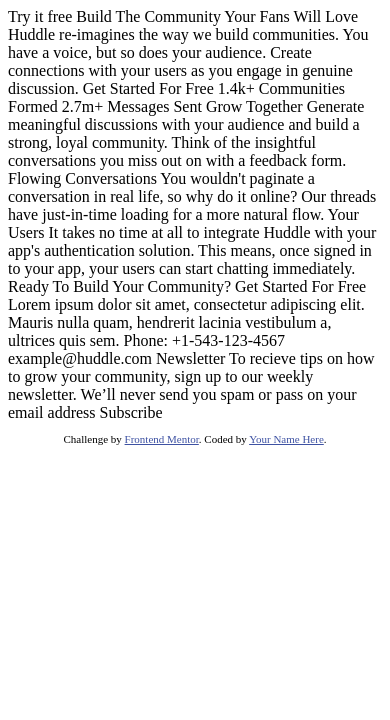
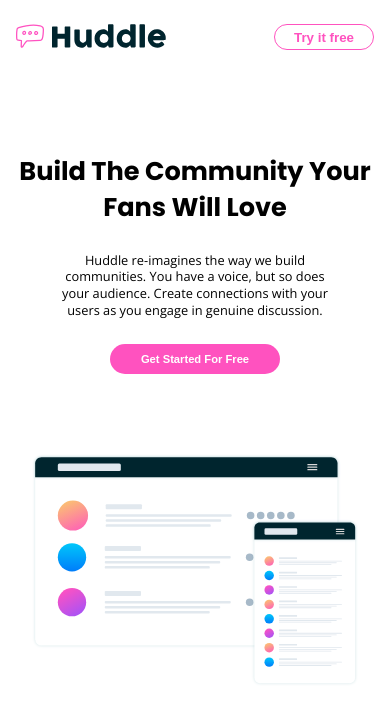
Before and after one commit to pe-salviano/huddle-landing-page-with-curved-sections-master, a plain HTML site: page index.html in a window 390 px wide. Drawn offline with nearby package versions, Linux system fonts and the light colour scheme.

Commit message:
projeto iniciado mobile first

```diff
--- a/index.html
+++ b/index.html
@@ -1,29 +1,44 @@
 <!DOCTYPE html>
-<html lang="en">
+<html lang="pt-br">
 <head>
-  <meta charset="UTF-8">
-  <meta name="viewport" content="width=device-width, initial-scale=1.0"> <!-- displays site properly based on user's device -->
+    <meta charset="UTF-8">
+    <meta name="viewport" content="width=device-width, initial-scale=1.0"> <!-- displays site properly based on user's device -->
 
-  <link rel="icon" type="image/png" sizes="32x32" href="./images/favicon-32x32.png">
+    <link rel="icon" type="image/png" sizes="32x32" href="./images/favicon-32x32.png">
+    <!-- arquivos css -->
+    <link rel="stylesheet" href="./styles/reset.css">
+    <link rel="stylesheet" href="./styles/base.css">
+    <!-- fontes googles -->
+    <link rel="preconnect" href="https://fonts.googleapis.com">
+    <link rel="preconnect" href="https://fonts.gstatic.com" crossorigin>
+    <link href="https://fonts.googleapis.com/css2?family=Poppins:wght@700&display=swap" rel="stylesheet">
+    <link href="https://fonts.googleapis.com/css2?family=Open+Sans:wght@400;600;700&display=swap" rel="stylesheet">
+    <title>Frontend Mentor | Huddle landing page with curved sections</title>
 
-  <title>Frontend Mentor | Huddle landing page with curved sections</title>
-
-  <!-- Feel free to remove these styles or customise in your own stylesheet 👍 -->
-  <style>
-    .attribution { font-size: 11px; text-align: center; }
-    .attribution a { color: hsl(228, 45%, 44%); }
-  </style>
 </head>
 <body>
-  Try it free
 
-  Build The Community Your Fans Will Love
+<header class="caebecalho">
+    <h2><img src="./images/logo.svg" alt="Logo huddle" class="logo"></h2>
+    <button class="btn-free">Try it free</button>
+</header>
+<main class="main-container">
+    <section class="community-info">
+        <h1 class="community-title"> Build The Community Your Fans Will Love</h1>
+        <p class="community-text">
+            Huddle re-imagines the way we build communities. You have a voice, but so does
+            your audience. Create connections with your users as you engage in genuine discussion.
+        </p>
+        <button class="btn-to--start">Get Started For Free</button>
+        <div class="image-dados">
+            <img src="./images/screen-mockups.svg" alt="maquetes de tabela" class="image-mockups">
+        </div>
+    </section>
+</main>
 
-  Huddle re-imagines the way we build communities. You have a voice, but so does
-  your audience. Create connections with your users as you engage in genuine discussion.
 
-  Get Started For Free
 
+  <!--
   1.4k+
   Communities Formed
 
@@ -55,13 +70,16 @@
   To recieve tips on how to grow your community, sign up to our weekly newsletter. We’ll never
   send you spam or pass on your email address
 
-  Subscribe
+  Subscribe -->
 
-  <footer>
+
+</body>
+</html>
+
+
+<!-- <footer>
     <p class="attribution">
       Challenge by <a href="https://www.frontendmentor.io?ref=challenge" target="_blank">Frontend Mentor</a>.
       Coded by <a href="#">Your Name Here</a>.
     </p>
-  </footer>
-</body>
-</html>
+  </footer> -->
--- /dev/null
+++ b/styles/base.css
@@ -0,0 +1,21 @@
+@import url(../styles/cabecalho.css);
+@import url(../styles/info-signature.css);
+
+
+:root{
+    --cor-botao:hsl(322, 100%, 66%);
+    --cor-rodape:#01262F;
+    --cor-title:#003947;
+    --cor-textos:#1A4D5A;
+    --black:#000000;
+    --branco:#FFFFFF;
+
+    --font-primaria:'Open Sans', sans-serif;
+    --font-secundaria:'Poppins', sans-serif;
+}
+
+
+body{
+    background-color: var(--branco);
+    font-family:var(--font-primaria);
+}
--- /dev/null
+++ b/styles/cabecalho.css
@@ -0,0 +1,17 @@
+.caebecalho{
+    display: flex;
+    justify-content: space-between;
+    padding: 1.5rem 1rem 1.5rem;
+    margin-bottom: 5rem;
+}
+.logo{
+    width: 150px;
+}
+.btn-free{
+    border-radius: 25px;
+    border: 1px solid var(--cor-botao);
+    background-color: transparent;
+    width: 100px;
+    color: var(--cor-botao);
+    font-weight: bold;
+}
--- /dev/null
+++ b/styles/info-signature.css
@@ -0,0 +1,37 @@
+.main-container{
+    padding: 0 1rem;
+}
+.community-info{
+    text-align: center;
+}
+.community-title{
+    font-family: var(--font-secundaria);
+    font-weight: 700;
+    font-size: 1.6rem;
+    line-height: 1.4;
+
+}
+.community-text{
+    font-family: var(--font-primaria);
+    font-size: 0.8rem;
+    line-height: 1.3;
+    margin: 1.6rem 2.2rem ;
+
+}
+.btn-to--start{
+    border-radius: 25px;
+    height: 30px;
+    width: 170px;
+    background: var(--cor-botao);
+    color: var(--branco);
+    border: none;
+    font-size: 0.7rem;
+    font-weight: bold;
+}
+.image-dados{
+    margin: 0 1rem;
+    margin-top: 5rem;
+}
+.image-mockups{
+    width: 100%;
+}
--- /dev/null
+++ b/styles/reset.css
@@ -0,0 +1,48 @@
+/* http://meyerweb.com/eric/tools/css/reset/
+   v2.0 | 20110126
+   License: none (public domain)
+*/
+
+html, body, div, span, applet, object, iframe,
+h1, h2, h3, h4, h5, h6, p, blockquote, pre,
+a, abbr, acronym, address, big, cite, code,
+del, dfn, em, img, ins, kbd, q, s, samp,
+small, strike, strong, sub, sup, tt, var,
+b, u, i, center,
+dl, dt, dd, ol, ul, li,
+fieldset, form, label, legend,
+table, caption, tbody, tfoot, thead, tr, th, td,
+article, aside, canvas, details, embed,
+figure, figcaption, footer, header, hgroup,
+menu, nav, output, ruby, section, summary,
+time, mark, audio, video {
+	margin: 0;
+	padding: 0;
+	border: 0;
+	font-size: 100%;
+	font: inherit;
+	vertical-align: baseline;
+}
+/* HTML5 display-role reset for older browsers */
+article, aside, details, figcaption, figure,
+footer, header, hgroup, menu, nav, section {
+	display: block;
+}
+body {
+	line-height: 1;
+}
+ol, ul {
+	list-style: none;
+}
+blockquote, q {
+	quotes: none;
+}
+blockquote:before, blockquote:after,
+q:before, q:after {
+	content: '';
+	content: none;
+}
+table {
+	border-collapse: collapse;
+	border-spacing: 0;
+}
```
